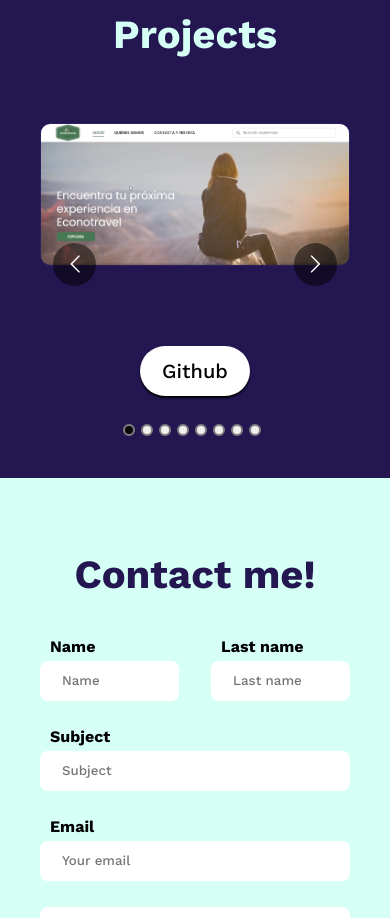
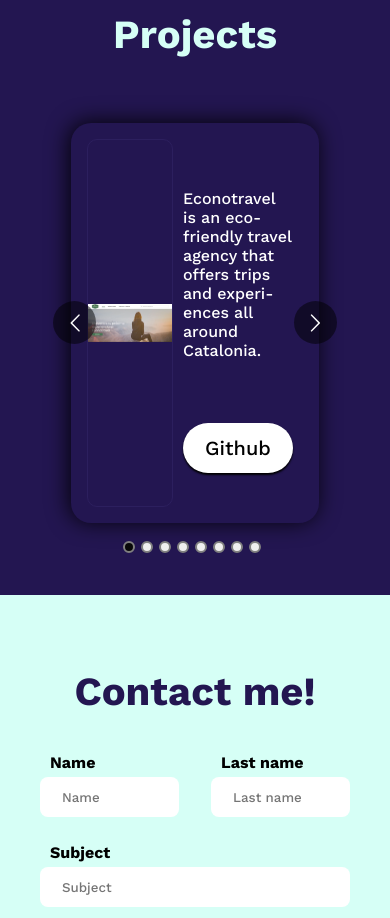
Before and after one commit to candymd/portfolio, a React (Create React App) app: page / in a window 390 px wide. Shown: the part 2760-3678 px from the top of the page. Built offline with nearby package versions, Linux system fonts and the light colour scheme.

Commit message:
trying to get tablet media queries right

```diff
--- a/src/App.js
+++ b/src/App.js
@@ -12,8 +12,8 @@ import useMediaQuery from '@mui/material/useMediaQuery';
 function App() {
 
     const scroll = useScrollHandler()
-    const matchesMobile = useMediaQuery('(max-width:480px)');
-    const matchesTablet = useMediaQuery('(max-width:1024px)');
+    const matchesMobile = useMediaQuery('(min-device-width : 480px) and (max-width:1024px)');
+    const matchesTablet = useMediaQuery('(min-width:768px)');
 
     const scrollToTop = () => {
      window.scrollTo({
@@ -32,8 +32,8 @@ function App() {
 
    {matchesMobile && <BurgerMenu /> }
     {!matchesMobile && <Header />}
-      <Hero matchesMobile={matchesMobile} matchesTablet={matchesTablet}  />
-        <AboutMe matchesMobile={matchesMobile} matchesTablet={matchesTablet}  />
+      <Hero matchesMobile={matchesMobile} matchesTablet={!matchesTablet}  />
+        <AboutMe matchesMobile={matchesMobile} matchesTablet={!matchesTablet}  />
       <Skills />
       <Projects matchesMobile={!matchesMobile} matchesTablet={matchesTablet}  />
       <Contact/>
--- a/src/Components/Contact/Contact.css
+++ b/src/Components/Contact/Contact.css
@@ -68,6 +68,7 @@ textarea:focus, input:focus{
      background: white;
      border: none;
      border-radius: 15px;
+     color: black;
 }
 
 section.contact.section > form > button:hover {
--- a/src/Components/Projects/ProjectCard/ProjectCard.css
+++ b/src/Components/Projects/ProjectCard/ProjectCard.css
@@ -119,7 +119,10 @@
 @media only screen and (min-device-width : 320px) and (max-device-width : 480px), only screen
 and (min-device-width: 768px)
 and (max-device-width: 1024px)
-and (-webkit-min-device-pixel-ratio: 1){
+and (-webkit-min-device-pixel-ratio: 1), only screen and (min-device-width: 834px)
+and (max-device-width: 1112px)
+and (-webkit-min-device-pixel-ratio: 2) {
+
     .mobile-card{
         display: flex;
         flex-direction: column;
```
